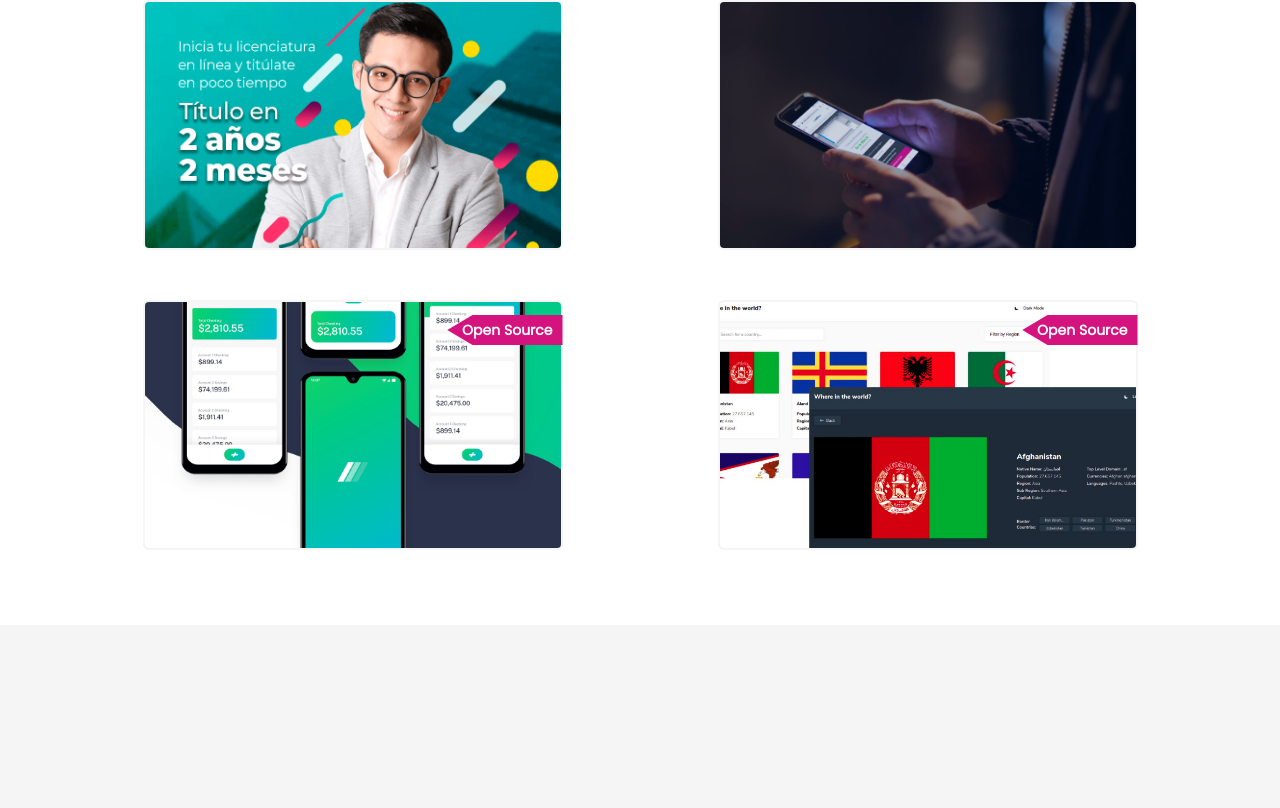
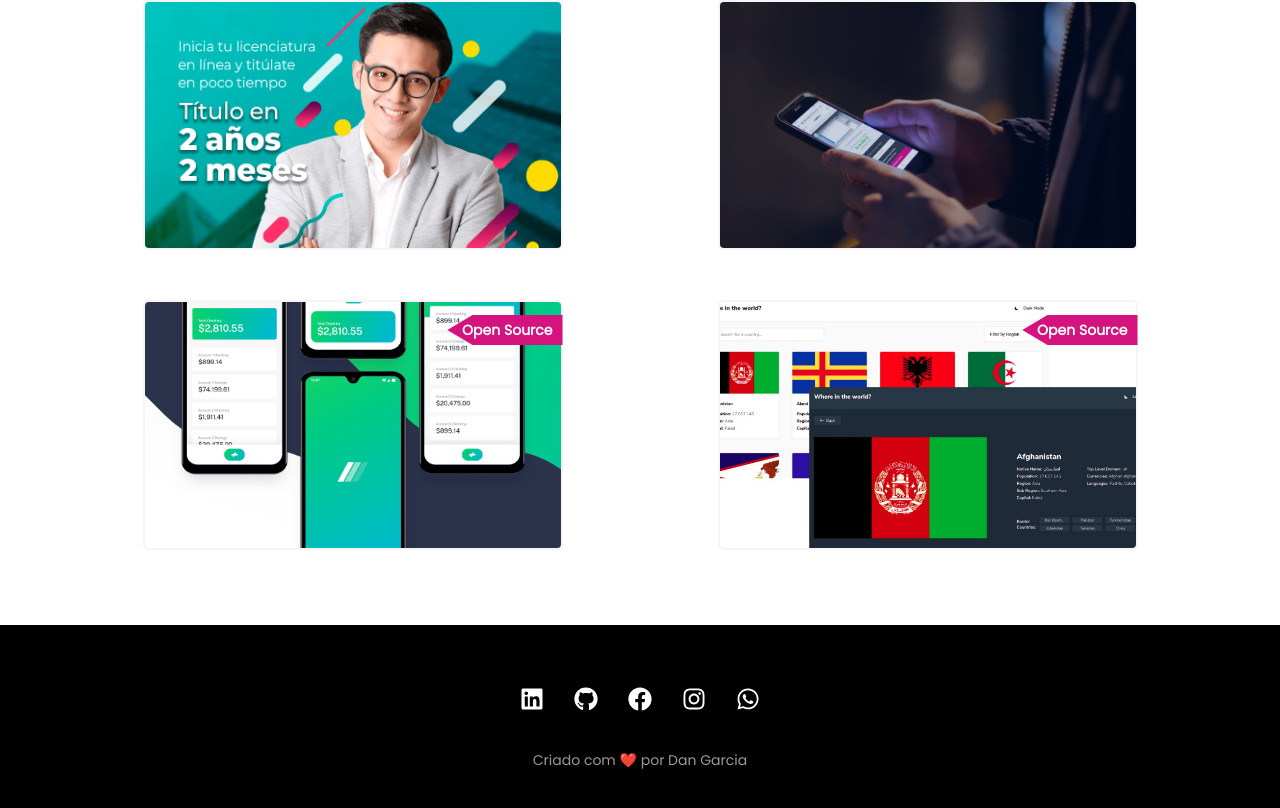
Before and after one commit to profdangarcia/my-portfolio, a Next.js app: page / in a window 1280 px wide. Shown: the part 1904-2712 px from the top of the page. Before the commit the page ends 2529 px from the top, so only its background shows below. Built offline with nearby package versions, Linux system fonts and the light colour scheme; a web font is replaced by a local one.

Commit message:
feat: footer

```diff
--- a/src/components/Banner/index.tsx
+++ b/src/components/Banner/index.tsx
@@ -1,14 +1,9 @@
 import React, { useMemo } from 'react'
-import {
-  FaLinkedin,
-  FaFacebook,
-  FaInstagram,
-  FaAngleDown,
-  FaGithub
-} from 'react-icons/fa'
 import Typical from 'react-typical'
+import { FaAngleDown } from 'react-icons/fa'
 
-import { Container, SocialDiv, SocialLink, KeepGoingButton } from './styles'
+import { Container, KeepGoingButton } from './styles'
+import SocialLinks from '../utils/SocialLinks'
 
 const Banner: React.FC = () => {
   const bannerType = useMemo(
@@ -34,29 +29,7 @@ const Banner: React.FC = () => {
   return (
     <Container id="banner">
       {bannerType}
-      <SocialDiv>
-        <SocialLink
-          href="https://www.linkedin.com/in/profdangarcia/"
-          target="_blank"
-        >
-          <FaLinkedin />
-        </SocialLink>
-        <SocialLink href="https://github.com/profdangarcia" target="_blank">
-          <FaGithub />
-        </SocialLink>
-        <SocialLink
-          href="https://www.facebook.com/devDanGarcia"
-          target="_blank"
-        >
-          <FaFacebook />
-        </SocialLink>
-        <SocialLink
-          href="https://www.instagram.com/prof_dangarcia/"
-          target="_blank"
-        >
-          <FaInstagram />
-        </SocialLink>
-      </SocialDiv>
+      <SocialLinks />
       <KeepGoingButton href="#about">
         <FaAngleDown />
       </KeepGoingButton>
--- a/src/components/Banner/styles.ts
+++ b/src/components/Banner/styles.ts
@@ -29,25 +29,6 @@ export const Container = styled.div`
   }
 `
 
-export const SocialDiv = styled.div`
-  & a:not(:last-child) {
-    margin-right: 30px;
-  }
-`
-
-export const SocialLink = styled.a`
-  color: #fff;
-  font-size: 16px;
-  transition: 0.2s ease-in;
-
-  &:hover {
-    opacity: 0.5;
-  }
-
-  @media (min-width: ${props => props.theme.screens.medium}) {
-    font-size: 24px;
-  }
-`
 export const KeepGoingButton = styled.a`
   color: #fff;
   font-size: 24px;
--- /dev/null
+++ b/src/components/Footer/index.tsx
@@ -0,0 +1,15 @@
+import React from 'react'
+import SocialLinks from '../utils/SocialLinks'
+
+import { Container, CopyrightText } from './styles'
+
+const Footer: React.FC = () => {
+  return (
+    <Container>
+      <SocialLinks isBanner={false} />
+      <CopyrightText>Criado com ❤️ por Dan Garcia</CopyrightText>
+    </Container>
+  )
+}
+
+export default Footer
--- /dev/null
+++ b/src/components/Footer/styles.ts
@@ -0,0 +1,16 @@
+import styled from 'styled-components'
+
+export const Container = styled.div`
+  background: #000;
+  padding: 60px 0;
+  display: flex;
+  flex-direction: column;
+  align-items: center;
+  justify-content: space-between;
+`
+
+export const CopyrightText = styled.p`
+  text-align: center;
+  color: #999;
+  margin-top: 30px;
+`
--- /dev/null
+++ b/src/components/utils/SocialLinks/index.tsx
@@ -0,0 +1,49 @@
+import React from 'react'
+import {
+  FaLinkedin,
+  FaFacebook,
+  FaInstagram,
+  FaGithub,
+  FaWhatsapp
+} from 'react-icons/fa'
+
+import { Container, SocialLink } from './styles'
+
+interface SocialProps {
+  isBanner?: boolean
+}
+
+const SocialLinks: React.FC<SocialProps> = ({ isBanner = true }) => {
+  return (
+    <Container>
+      <SocialLink
+        href="https://www.linkedin.com/in/profdangarcia/"
+        target="_blank"
+      >
+        <FaLinkedin />
+      </SocialLink>
+      <SocialLink href="https://github.com/profdangarcia" target="_blank">
+        <FaGithub />
+      </SocialLink>
+      <SocialLink href="https://www.facebook.com/devDanGarcia" target="_blank">
+        <FaFacebook />
+      </SocialLink>
+      <SocialLink
+        href="https://www.instagram.com/prof_dangarcia/"
+        target="_blank"
+      >
+        <FaInstagram />
+      </SocialLink>
+      {!isBanner && (
+        <SocialLink
+          href="https://api.whatsapp.com/send?phone=5535992017139&text=Daniel!%20Vi%20seu%20portf%C3%B3lio...%20vamos%20tomar%20um%20caf%C3%A9%3F"
+          target="_blank"
+        >
+          <FaWhatsapp />
+        </SocialLink>
+      )}
+    </Container>
+  )
+}
+
+export default SocialLinks
--- /dev/null
+++ b/src/components/utils/SocialLinks/styles.ts
@@ -0,0 +1,21 @@
+import styled from 'styled-components'
+
+export const Container = styled.div`
+  & a:not(:last-child) {
+    margin-right: 30px;
+  }
+`
+
+export const SocialLink = styled.a`
+  color: #fff;
+  font-size: 16px;
+  transition: 0.2s ease-in;
+
+  &:hover {
+    opacity: 0.5;
+  }
+
+  @media (min-width: ${props => props.theme.screens.medium}) {
+    font-size: 24px;
+  }
+`
--- a/src/pages/index.tsx
+++ b/src/pages/index.tsx
@@ -1,27 +1,27 @@
 import React from 'react'
-import Head from 'next/head'
+
 import Header from '../components/Header'
 import Banner from '../components/Banner'
 import About from '../components/About'
-
-import { Container } from '../styles/pages/home/styles'
 import Seo from '../components/Seo'
 import TechSection from '../components/TechSection'
 import PortfolioSection from '../components/PortfolioSection'
+import Footer from '../components/Footer'
 
 const Home: React.FC = () => {
   const seoTitle = 'Aceita um café?'
   const seoDescription =
     'Um desenvolvedor frontend que ama a tecnologia e novos desafios!'
   return (
-    <Container>
+    <>
       <Seo title={seoTitle} description={seoDescription} />
       <Header />
       <Banner />
       <About />
       <TechSection />
       <PortfolioSection />
-    </Container>
+      <Footer />
+    </>
   )
 }
 
--- a/src/styles/pages/home/styles.ts
+++ /dev/null
@@ -1,6 +0,0 @@
-import styled from 'styled-components'
-
-export const Container = styled.div`
-  height: 300vh;
-  width: 100%;
-`
```
